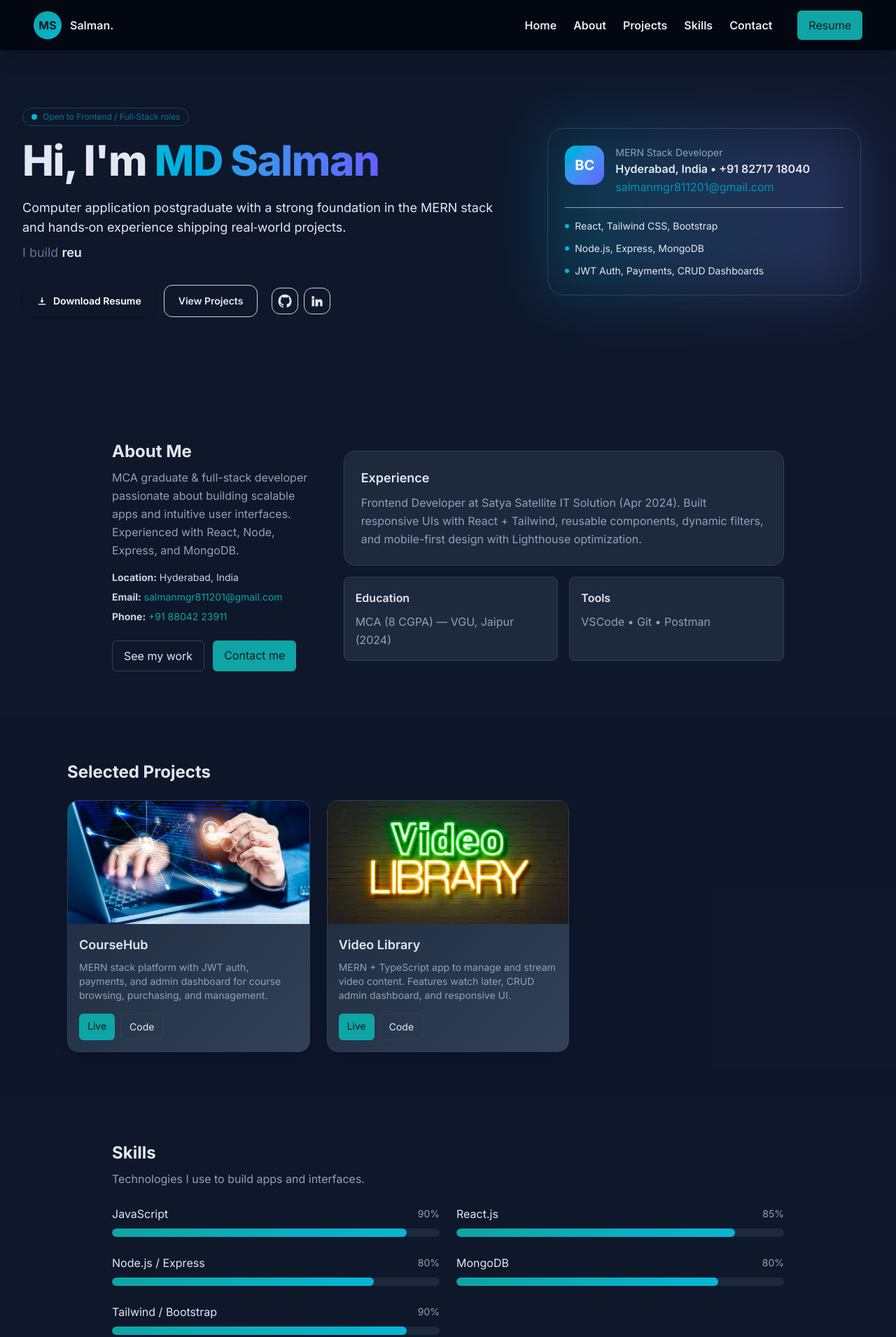
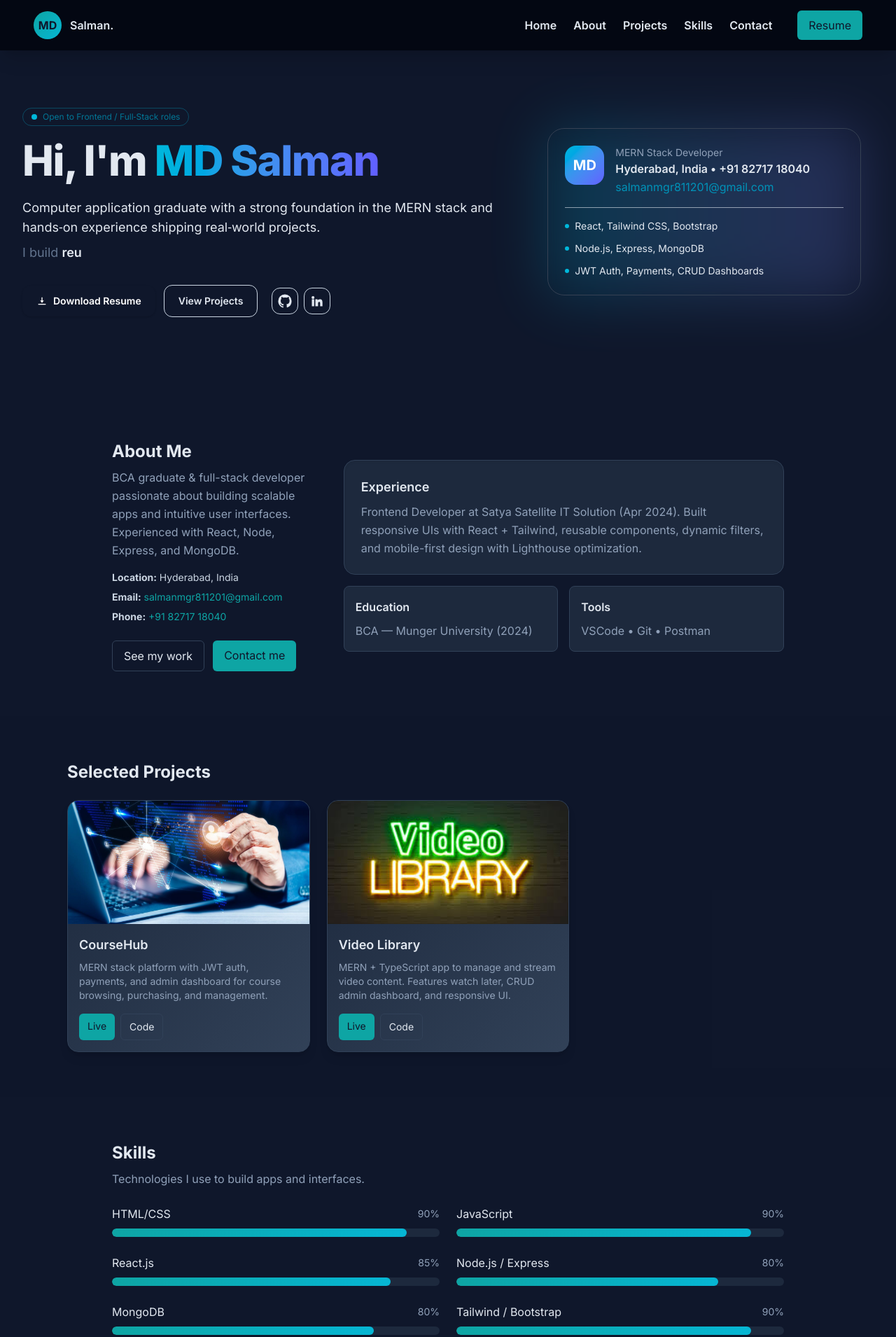
Before and after one commit to MDSALMAN-7/Portfolio, a website: page index.html in a window 1280 px wide. Shown: the top 1910 px of the page at 70% size. Drawn offline with Linux system fonts and the light colour scheme.

Commit message:
update some code

```diff
--- a/index.html
+++ b/index.html
@@ -34,7 +34,7 @@
         <div class="flex items-center justify-between h-18 p-4">
           <a href="#home" class="flex items-center gap-3">
             <div class="w-10 h-10 bg-gradient-to-br from-primary to-accent rounded-full flex items-center justify-center text-slate-900 font-bold">
-              MS
+              MD
             </div>
             <span class="hidden sm:inline-block font-semibold">Salman.</span>
           </a>
@@ -85,7 +85,7 @@
         <h1 class="text-4xl md:text-6xl font-extrabold tracking-tight leading-tight">
           Hi, I'm <span class="bg-gradient-to-r from-cyan-500 to-indigo-500 bg-clip-text text-transparent">MD Salman</span>
         </h1>
-        <p class="mt-4 text-lg   ">Computer application postgraduate with a strong foundation in the MERN stack and hands‑on experience shipping real‑world projects.</p>
+        <p class="mt-4 text-lg">Computer application graduate with a strong foundation in the MERN stack and hands‑on experience shipping real‑world projects.</p>
         <p class="mt-2 text-lg"><span class="text-slate-500">I build</span> <span id="typing" class="font-semibold"></span></p>
 
         <div class="mt-8 flex flex-wrap items-center gap-3">
@@ -95,10 +95,10 @@
           </a>
           <a href="#projects" class="hover:bg-gray-800 inline-flex items-center gap-2 rounded-xl border border-slate-300 dark:border-slate-700 px-5 py-3 text-sm font-semibold hover:shadow-glow transition">View Projects</a>
           <div class="flex items-center gap-2 ml-2">
-            <a href="https://github.com/babloo-tech"  class=" hover:bg-gray-800 p-2 rounded-xl border border-slate-300 dark:border-slate-700 hover:shadow-glow" aria-label="GitHub" target="_blank" rel="noreferrer">
+            <a href="https://github.com/MDSALMAN-7"  class=" hover:bg-gray-800 p-2 rounded-xl border border-slate-300 dark:border-slate-700 hover:shadow-glow" aria-label="GitHub" target="_blank" rel="noreferrer">
               <svg xmlns="http://www.w3.org/2000/svg" viewBox="0 0 24 24" class="h-5 w-5" fill="currentColor"><path d="M12 .5A11.5 11.5 0 0 0 .5 12.3c0 5.2 3.4 9.6 8.1 11.2.6.1.8-.3.8-.6v-2c-3.3.7-4-1.6-4-1.6-.5-1.3-1.2-1.7-1.2-1.7-1-.7.1-.7.1-.7 1.2.1 1.8 1.3 1.8 1.3 1 1.8 2.8 1.3 3.5 1 .1-.8.4-1.3.7-1.6-2.7-.3-5.5-1.4-5.5-6.1 0-1.3.5-2.4 1.2-3.3 0-.3-.5-1.5.1-3.1 0 0 1-.3 3.3 1.2a11.7 11.7 0 0 1 6 0c2.2-1.5 3.3-1.2 3.3-1.2.6 1.6.1 2.8.1 3.1.8.9 1.2 2 1.2 3.3 0 4.7-2.8 5.8-5.5 6.1.4.3.7 1 .7 2v3c0 .3.3.7.8.6A11.7 11.7 0 0 0 23.5 12 11.5 11.5 0 0 0 12 .5z"/></svg>
             </a>
-            <a href="https://www.linkedin.com/in/babloo-dev" class="p-2 hover:bg-gray-800 rounded-xl border border-slate-300 dark:border-slate-700 hover:shadow-glow" aria-label="LinkedIn" target="_blank" rel="noreferrer">
+            <a href="https://www.linkedin.com/in/md-salman14/" class="p-2 hover:bg-gray-800 rounded-xl border border-slate-300 dark:border-slate-700 hover:shadow-glow" aria-label="LinkedIn" target="_blank" rel="noreferrer">
               <svg xmlns="http://www.w3.org/2000/svg" viewBox="0 0 24 24" class="h-5 w-5" fill="currentColor"><path d="M4.98 3.5A2.5 2.5 0 1 0 5 8.5a2.5 2.5 0 0 0-.02-5zM3 9h4v12H3zM9 9h3.8v1.7h.1c.5-.9 1.8-1.8 3.7-1.8 3.9 0 4.6 2.4 4.6 5.5V21h-4v-4.9c0-1.2 0-2.7-1.6-2.7s-1.9 1.3-1.9 2.6V21H9z"/></svg>
             </a>
           </div>
@@ -110,7 +110,7 @@
           <div class="absolute -inset-1 rounded-3xl bg-gradient-to-r from-cyan-500 to-indigo-400 opacity-20 blur-2xl"></div>
           <div class="relative rounded-3xl  border-1 border-gray-700  p-6 backdrop-blur">
             <div class="flex items-center gap-4">
-              <div class="h-14 w-14 shrink-0 rounded-2xl bg-gradient-to-br from-cyan-500 to-indigo-500 text-white grid place-items-center text-xl font-bold animate-float">BC</div>
+              <div class="h-14 w-14 shrink-0 rounded-2xl bg-gradient-to-br from-cyan-500 to-indigo-500 text-white grid place-items-center text-xl font-bold animate-float">MD</div>
               <div>
                 <p class="text-sm text-slate-400">MERN Stack Developer</p>
                 <p class="font-semibold">Hyderabad, India • +91 82717 18040</p>
@@ -136,12 +136,12 @@
           <div class="grid grid-cols-1 lg:grid-cols-3 gap-8 items-center">
             <div class="lg:col-span-1 text-center lg:text-left">
               <h2 class="text-2xl font-bold">About Me</h2>
-              <p class="text-slate-400 mt-2">MCA graduate & full-stack developer passionate about building scalable apps and intuitive user interfaces. Experienced with React, Node, Express, and MongoDB.</p>
+              <p class="text-slate-400 mt-2">BCA graduate & full-stack developer passionate about building scalable apps and intuitive user interfaces. Experienced with React, Node, Express, and MongoDB.</p>
 
               <div class="mt-4 space-y-2 text-sm text-slate-300">
                 <div><strong>Location:</strong> Hyderabad, India</div>
-                <div><strong>Email:</strong> <a href="mailto:babloo.career@gmail.com" class="text-primary">salmanmgr811201@gmail.com</a></div>
-                <div><strong>Phone:</strong> <a href="tel:+918271718040" class="text-primary">+91 88042 23911</a></div>
+                <div><strong>Email:</strong> <a href="mailto:salmanmgr811201@gmail.com" class="text-primary">salmanmgr811201@gmail.com</a></div>
+                <div><strong>Phone:</strong> <a href="tel:+918271718040" class="text-primary">+91 82717 18040</a></div>
               </div>
 
               <div class="mt-6 flex gap-3 justify-center lg:justify-start">
@@ -159,7 +159,7 @@
               <div class="grid grid-cols-1 sm:grid-cols-2 gap-4">
                 <div class="bg-slate-800 p-4 rounded-lg border border-slate-700">
                   <h4 class="font-semibold">Education</h4>
-                  <p class="text-slate-400 mt-2">MCA (8 CGPA) — VGU, Jaipur (2024)</p>
+                  <p class="text-slate-400 mt-2">BCA — Munger University (2024)</p>
                 </div>
                 <div class="bg-slate-800 p-4 rounded-lg border border-slate-700">
                   <h4 class="font-semibold">Tools</h4>
@@ -245,6 +245,15 @@
           <p class="text-slate-400 mt-2">Technologies I use to build apps and interfaces.</p>
 
           <div class="grid grid-cols-1 sm:grid-cols-2 gap-6 mt-6">
+            <div>
+              <div class="flex items-center justify-between mb-2">
+                <span class="font-medium">HTML/CSS</span>
+                <span class="text-sm text-slate-400">90%</span>
+              </div>
+              <div class="w-full bg-slate-800 rounded-full h-3 overflow-hidden">
+                <div class="h-3 rounded-full bg-gradient-to-r from-primary to-accent" style="width: 90%"></div>
+              </div>
+            </div>
             <div>
               <div class="flex items-center justify-between mb-2">
                 <span class="font-medium">JavaScript</span>
@@ -405,7 +414,7 @@
         <div
           class="max-w-6xl mx-auto px-4 sm:px-6 lg:px-8 text-center text-slate-400"
         >
-          <div>&copy; 2025 Babloo Chaurasiya • Built with ❤️ • Available for hire</div>
+          <div>&copy; 2025 MD Salman • Built with ❤️ • Available for hire</div>
         </div>
       </footer>
 
```
Also changed, not shown: 1 other file.
